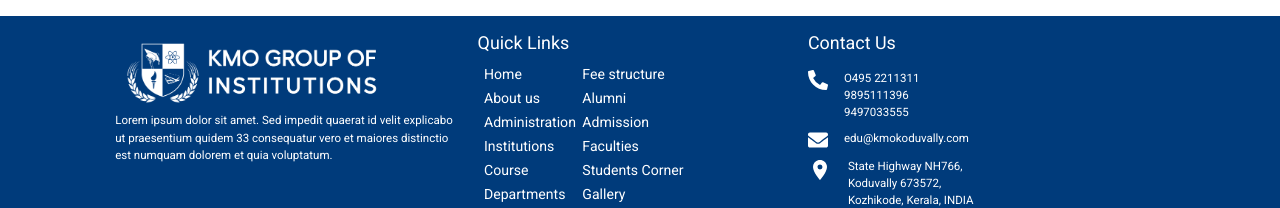
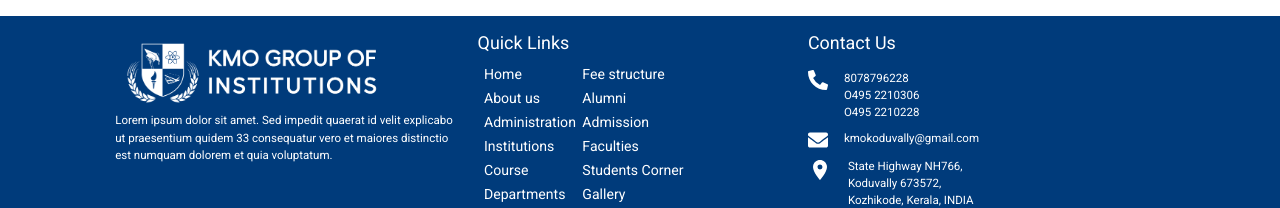
Before and after one commit to AhadArtifitia/kmo-frontend, a React (Create React App) app: page /career in a window 1280 px wide. Shown: the part 852-1060 px from the top of the page. Built offline with nearby package versions, Linux system fonts and the light colour scheme; no server answers.

Commit message:
contact details updated

```diff
--- a/src/components/Footer.js
+++ b/src/components/Footer.js
@@ -66,9 +66,9 @@
             <div className='contact-phone'>
                 <FaPhoneAlt size={20} style={{ color:'#fff', marginTop:'0rem' }} />
                 <div className='contact-phone-a'>
-                <a className='heroV2-header-a anchor' href={`tel:O495 2211311`}> O495 2211311</a>
-                <a className='heroV2-header-a anchor' href={`tel:9895111396`}> 9895111396</a>
-                <a className='heroV2-header-a anchor' href={`tel:9497033555`}> 9497033555</a>
+                <a className='heroV2-header-a anchor' href={`tel:8078796228`}> 8078796228</a>
+                <a className='heroV2-header-a anchor' href={`tel:O495 2210306`}> O495 2210306</a>
+                <a className='heroV2-header-a anchor' href={`tel:O495 2210228`}> O495 2210228</a>
                 </div>
 
                 {/* <p>O495 2211311 <br />
@@ -78,7 +78,7 @@
             <div className='contact-email'>
                 <FaEnvelope size={20} style={{ color:'#fff', marginTop:'0rem' }} />
                 {/* <p>edu@kmokoduvally.com</p> */}
-                <a className='heroV2-header-a anchor' href={`mailto:edu@kmokoduvally.com`}> edu@kmokoduvally.com</a>
+                <a className='heroV2-header-a anchor' href={`mailto:kmokoduvally@gmail.com`}> kmokoduvally@gmail.com</a>
             </div>
             <div className='contact-address'>
                 <MdLocationOn size={24} style={{ color:'#fff', marginTop:'0rem' }} />
--- a/src/components/contactusPage/Message.js
+++ b/src/components/contactusPage/Message.js
@@ -74,15 +74,15 @@
             <div className='phone'>
                 <FaPhoneAlt size={20} style={{ color:'#fff', marginTop:'5px' }} />
                 <div>
-                    <p>+91 9895111396 <br />
-                    +91 9497033555 <br />
-                    O495 2211311</p>
+                    <p>+91 8078796228 <br />
+                    O495 2210306 <br />
+                    O495 2210228</p>
                 </div>
             </div>
             <div className='email'>
                 <FaEnvelope size={20} style={{ color:'#fff' }} />
                 <div>
-                    <p className='foo-p'>edu@kmokoduvally.com</p>
+                    <p className='foo-p'>kmokoduvally@gmail.com</p>
                 </div>
             </div>
         </div>
--- a/src/components/homePage/HeroV2.js
+++ b/src/components/homePage/HeroV2.js
@@ -87,8 +87,8 @@
   return (
     <div className='heroV2'>
         <div className='heroV2-header'>
-            <a className='heroV2-header-a' href={`tel:9895111396`}><FaPhoneAlt size={20} style={{ color:'#fff' }} /> +91 9895111396</a>
-            <a className='heroV2-header-a' href={`mailto:edu@kmokoduvally.com`}><FaEnvelope size={20} style={{ color:'#fff' }} /> edu@kmokoduvally.com</a>
+            <a className='heroV2-header-a' href={`tel:8078796228`}><FaPhoneAlt size={20} style={{ color:'#fff' }} /> +91 8078796228</a>
+            <a className='heroV2-header-a' href={`mailto:kmokoduvally@gmail.com`}><FaEnvelope size={20} style={{ color:'#fff' }} /> kmokoduvally@gmail.com</a>
             <p><MdLocationOn size={20} style={{ color:'#fff' }} />State Highway NH766, Koduvally 673572, Kozhikode, Kerala, INDIA</p>
             <p className='heroV2-header-logo'>
                 <Link to='https://www.facebook.com/KMOArtsCollegeKdly?mibextid=ZbWKwL'><FaFacebookF size={20} style={{ color:'#fff' }} /></Link>
--- a/src/components/homePage/HomeEventsStyles.css
+++ b/src/components/homePage/HomeEventsStyles.css
@@ -13,7 +13,7 @@
     width: 50%;
     display: flex;
     align-items: center;
-    padding: 1rem;
+    /* padding: 1rem; */
 }
 
 .events-img img {
```
